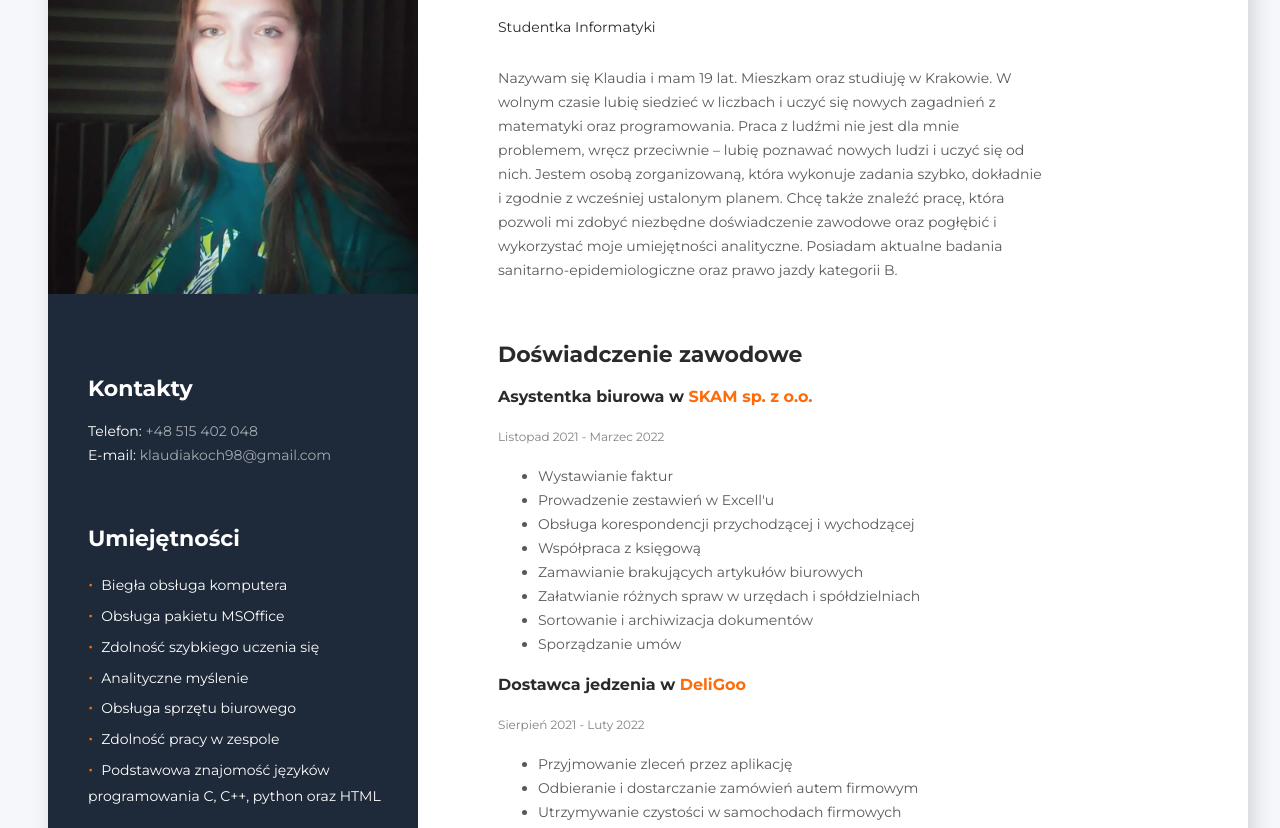
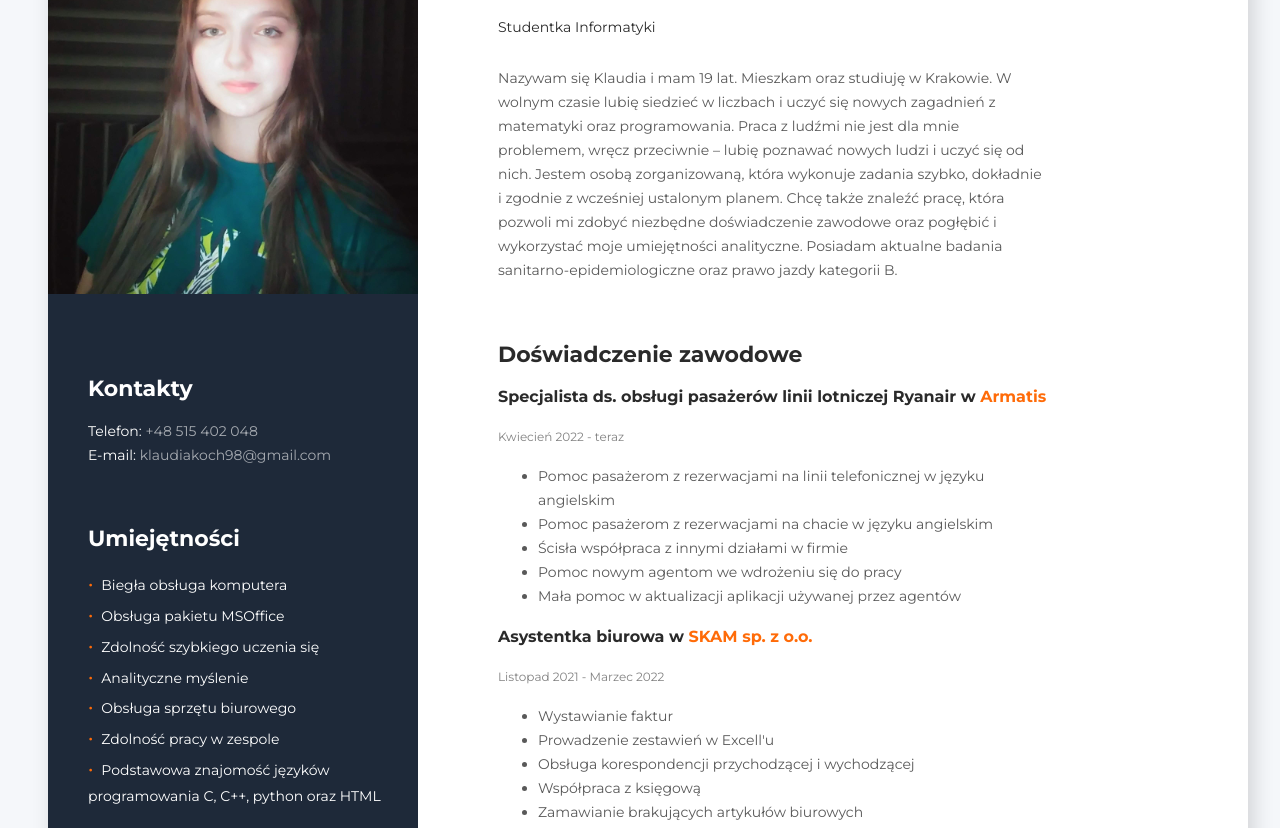
Before and after one commit to dusiX/CV_PL, a plain HTML site: page index.html in a window 1280 px wide. Shown: the part 247-1075 px from the top of the page. Drawn offline with Linux system fonts and the light colour scheme.

Commit message:
Update index.html

```diff
--- a/index.html
+++ b/index.html
@@ -92,6 +92,23 @@
             Doświadczenie zawodowe
           </h2>
 
+	<h3 class="jobs-occupation">
+            Specjalista ds. obsługi pasażerów linii lotniczej Ryanair w
+            <span class="accent">Armatis</span>
+          </h3>
+
+          <p class="jobs-time">
+            Kwiecień 2022 - teraz
+          </p>
+
+          <ul class="experience">
+            <li class="experience-item">Pomoc pasażerom z rezerwacjami na linii telefonicznej w języku angielskim</li>
+            <li class="experience-item">Pomoc pasażerom z rezerwacjami na chacie w języku angielskim</li>
+            <li class="experience-item">Ścisła współpraca z innymi działami w firmie</li>
+            <li class="experience-item">Pomoc nowym agentom we wdrożeniu się do pracy</li>
+            <li class="experience-item">Mała pomoc w aktualizacji aplikacji używanej przez agentów</li>
+          </ul>
+
           <h3 class="jobs-occupation">
             Asystentka biurowa w
             <span class="accent">SKAM sp. z o.o.</span>
```
